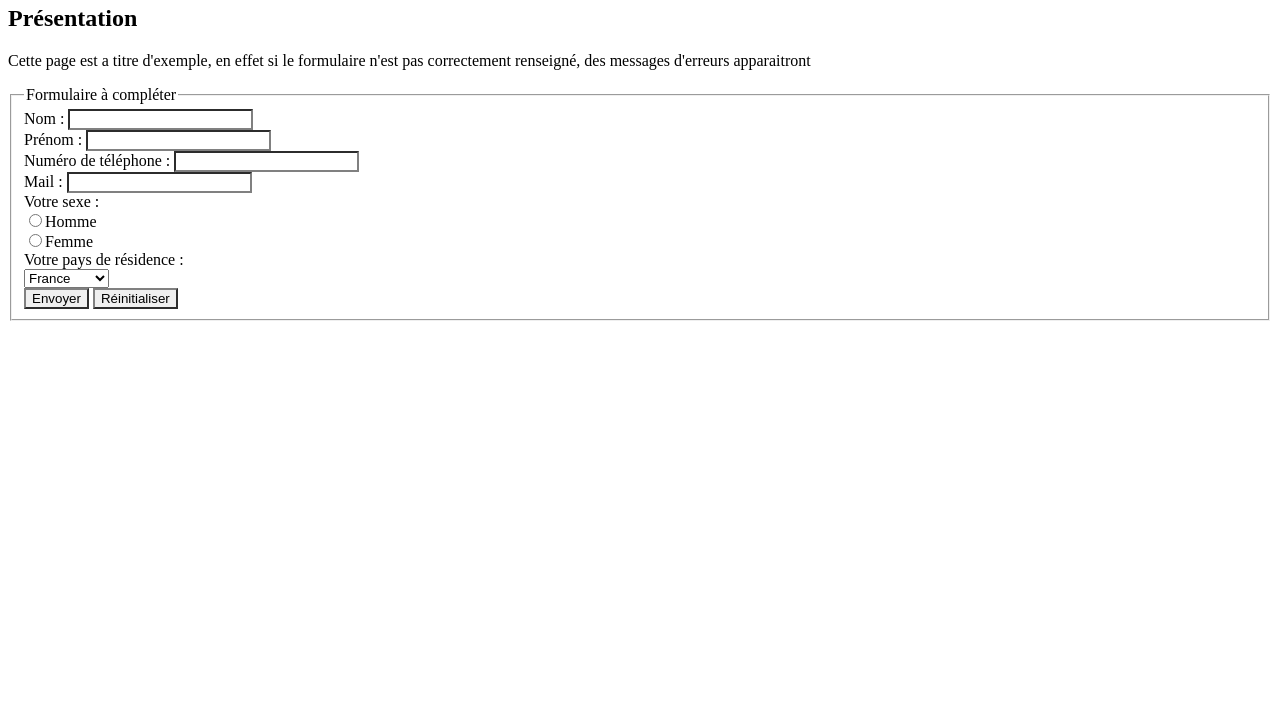
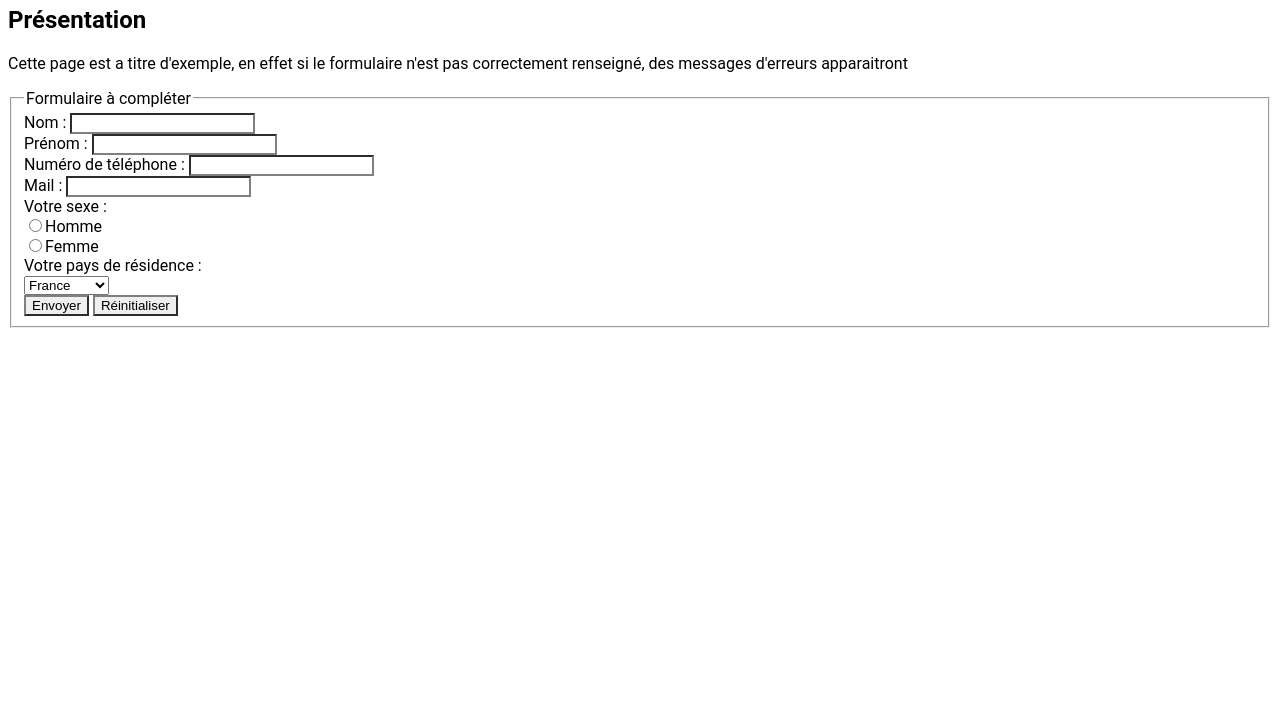
Before and after one commit to Bl0uf/FctJS, a website: page app/scripts/files/errMsg/index.html in a window 1280 px wide. Shown: the part 75-800 px from the top of the page. Drawn offline with nearby package versions, Linux system fonts and the light colour scheme.

Commit message:
Font-family du body

```diff
--- a/app/scripts/files/errMsg/style.css
+++ b/app/scripts/files/errMsg/style.css
@@ -1,5 +1,7 @@
 /*Feuille de style pour les messages d'erreurs*/
-
+body{
+    font-family: 'Roboto', 'Helvetica', sans-serif;
+}
 .errMsg{
     display: none;
     color: #F00;
```
